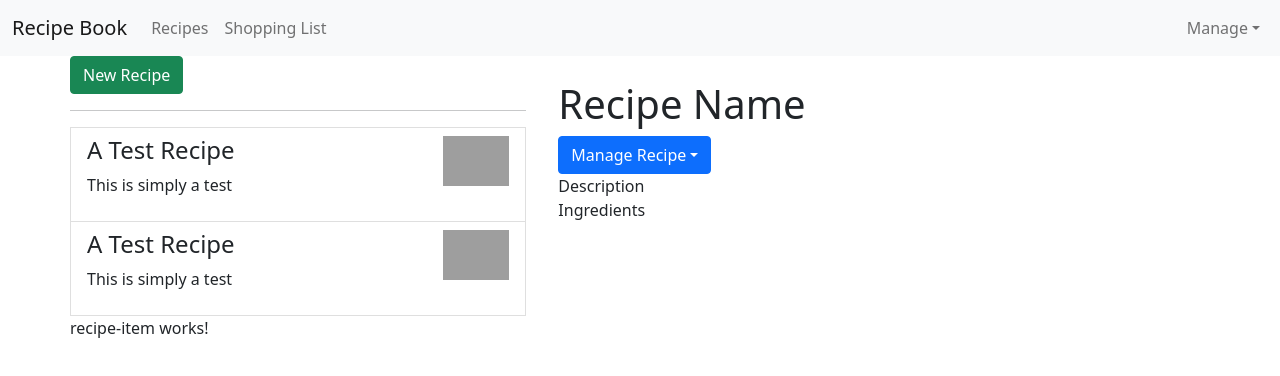
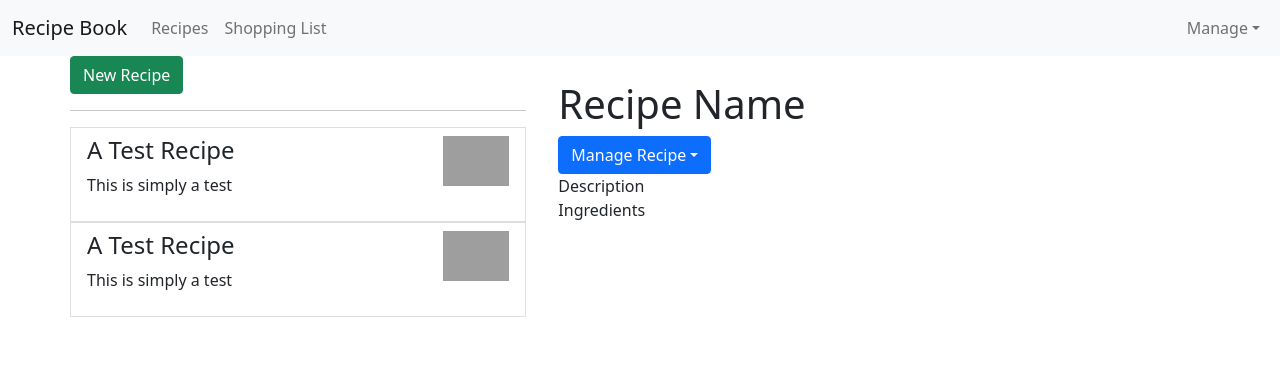
Before and after one commit to N1ggels-Angular/RecipeBook, an Angular app: page / in a window 1280 px wide. Shown: the top 376 px of the page. Built offline with nearby package versions, Linux system fonts and the light colour scheme; grey boxes are pictures that could not be loaded.

Commit message:
Passing Recipe Data with Property Binding

```diff
--- a/src/app/recipes/recipe-list/recipe-item/recipe-item.component.html
+++ b/src/app/recipes/recipe-list/recipe-item/recipe-item.component.html
@@ -1 +1,23 @@
-<p>recipe-item works!</p>
+<a
+      href="#"
+      class="list-group-item clearfix">
+
+      <div class="float-start">
+        <h4 class="list-group-item-heading">
+          {{ recipe.name }}
+        </h4>
+
+        <p class="list-group-item-text">
+          {{ recipe.description }}
+        </p>
+
+      </div>
+
+      <span class="float-end">
+        <img
+          [src]="recipe.imagePath"
+          alt="{{ recipe.name }}"
+          class="img-responsive"
+          style="max-height: 50px;">
+      </span>
+    </a>
--- a/src/app/recipes/recipe-list/recipe-item/recipe-item.component.ts
+++ b/src/app/recipes/recipe-list/recipe-item/recipe-item.component.ts
@@ -1,4 +1,6 @@
-import { Component, OnInit } from '@angular/core';
+import { Component, Input, OnInit } from '@angular/core';
+
+import { Recipe } from '../../recipe.model';
 
 @Component({
   selector: 'app-recipe-item',
@@ -6,6 +8,7 @@ import { Component, OnInit } from '@angular/core';
   styleUrls: ['./recipe-item.component.scss']
 })
 export class RecipeItemComponent implements OnInit {
+  @Input() recipe: Recipe;
 
   constructor() { }
 
--- a/src/app/recipes/recipe-list/recipe-list.component.html
+++ b/src/app/recipes/recipe-list/recipe-list.component.html
@@ -8,30 +8,8 @@
 
 <div class="row">
   <div class="col-12">
-    <a
-      href="#"
-      class="list-group-item clearfix"
-      *ngFor="let recipe of recipes">
-
-      <div class="float-start">
-        <h4 class="list-group-item-heading">
-          {{ recipe.name }}
-        </h4>
-
-        <p class="list-group-item-text">
-          {{ recipe.description }}
-        </p>
-
-      </div>
-
-      <span class="float-end">
-        <img
-          [src]="recipe.imagePath"
-          alt="{{ recipe.name }}"
-          class="img-responsive"
-          style="max-height: 50px;">
-      </span>
-    </a>
-    <app-recipe-item></app-recipe-item>
+    <app-recipe-item
+      *ngFor="let recipeEl of recipes"
+      [recipe]="recipeEl"></app-recipe-item>
   </div>
 </div>
```
